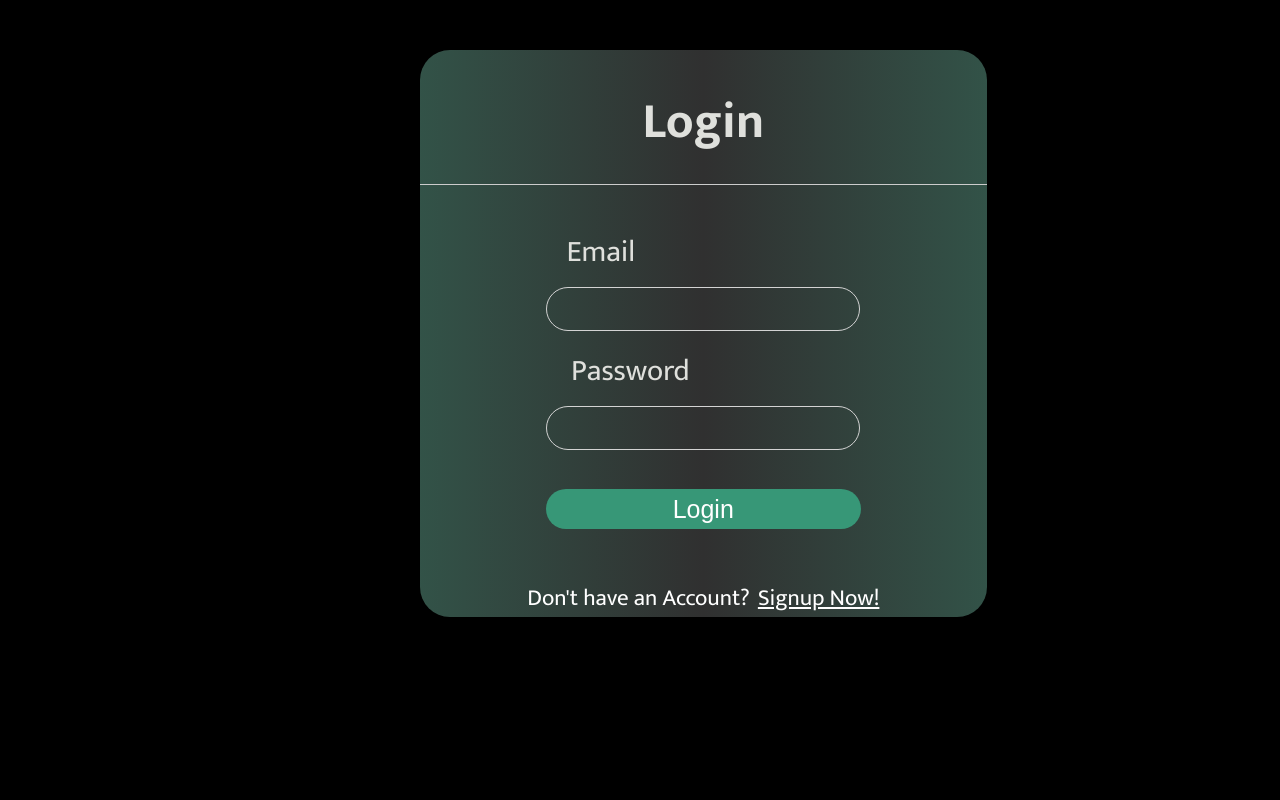
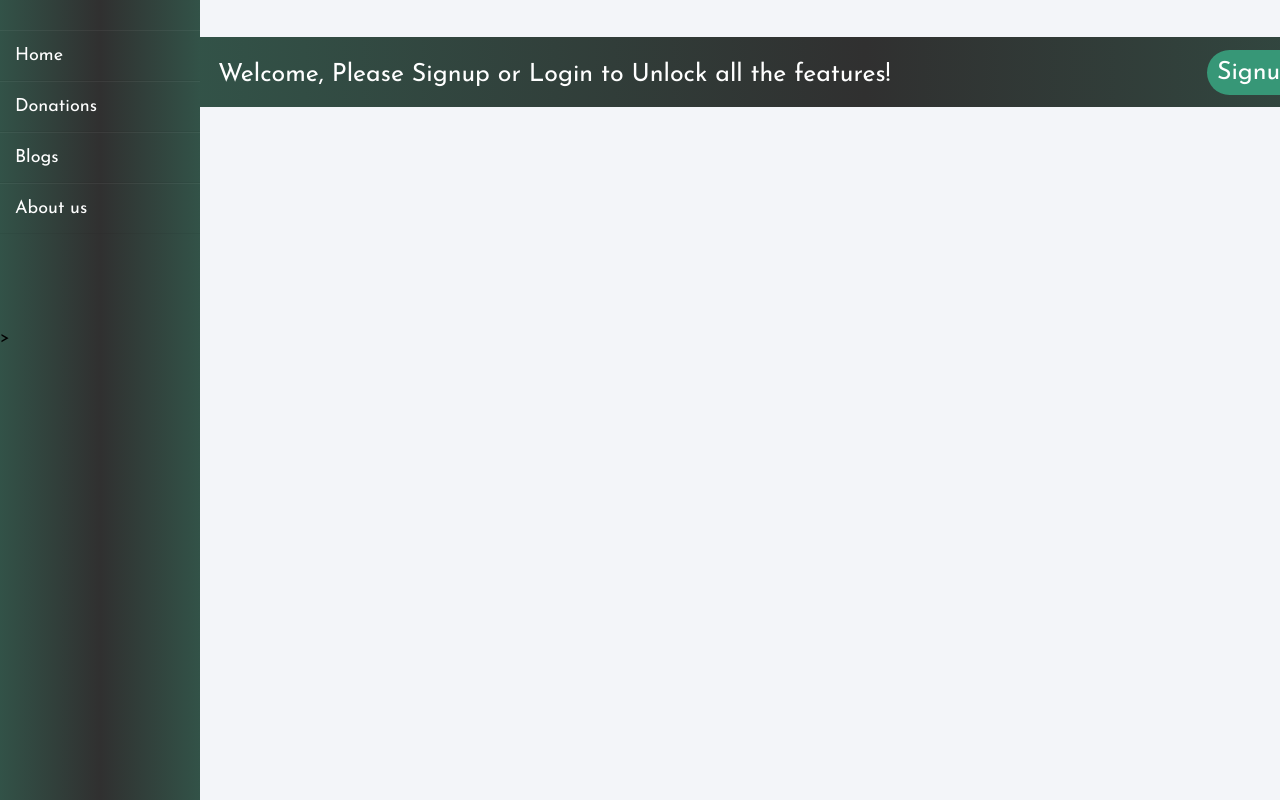
Before and after one commit to TheAkshansh/flask-login-search-system, a Flask app: page / in a window 1280 px wide. Run offline with Flask 3, Linux system fonts and the light colour scheme.

Commit message:
frontend updated

```diff
--- a/backend/users.py
+++ b/backend/users.py
@@ -8,7 +8,7 @@ mycol = mydb["users"]
 
 @app.route('/')
 def home():
-    return render_template('Login.html')
+    return render_template('Welcome.html')
 
 @app.route('/login')
 def login():
@@ -41,7 +41,7 @@ def logout():
     session.pop('email', None)
     session.pop('name', None)
     userAddedStatus="User " + name + " has been logged out.. "
-    return render_template('Login.html', userAddedStatus=userAddedStatus)
+    return render_template('Welcome.html', userAddedStatus=userAddedStatus)
 
 
 @app.route('/userSignup', methods=['GET', 'POST'])
@@ -62,7 +62,7 @@ def userSignup():
     else:
         y = mycol.insert_one(userJsonString)
         print(y.inserted_id)
-        userAddedStatus="User " + email + " added successfully.. You can login now.. "
+        userAddedStatus="User " + email + " added successfully.."
         return render_template("Login.html", userAddedStatus=userAddedStatus)
 
 
@@ -83,6 +83,10 @@ def userLogin():
             return render_template("Welcome.html", userAddedStatus=userAddedStatus)
         else:
             userAddedStatus="User " + email + " Login Validation Failed.. "
+            return render_template("Login.html", userAddedStatus=userAddedStatus)
+
+    if userLogin.retrieved==0:
+            userAddedStatus=email+" not found.. "
             return render_template("Login.html", userAddedStatus=userAddedStatus)
 
 @app.route('/userEdit', methods=['POST'])
@@ -116,10 +120,10 @@ def userEdit():
 
 @app.route('/userView', methods=['POST'])
 def userView():
-    email = request.form.get("email")
+    name = request.form.get("name")
     #if session.get(email) == True:
     if 'email' in session:
-        loginJsonString = {"email": email}
+        loginJsonString = {"name": {"$regex": name, "$options":"i"}}
         print("loginJsonString:", loginJsonString)
         userData = mycol.find(loginJsonString , {"name":1, "email":1})
         print("userData-1:", userData)
@@ -129,16 +133,19 @@ def userView():
         #    for rec in userData:
         #        userAddedStatus="Name: " + rec["name"] + "  ,  Email: " + rec["email"]
         #        return render_template("Search.html", userAddedStatus=userAddedStatus)
+
+        usersList = []
         for rec in userData:
                 print("1111")
-                userAddedStatus="Name: " + rec["name"] + "  ,  Email: " + rec["email"]
-                return render_template("Search.html", userAddedStatus=userAddedStatus)
+                usersList.append("Name: " + rec["name"] + " ,   Email: " + rec["email"])
 
-        if userData.retrieved==0:
-            userAddedStatus=email+" not found.. "
+        if userData.retrieved > 0:
+            return render_template("Search.html", usersList=usersList)
+        else:
+            userAddedStatus=name+" not found.. "
             return render_template("Search.html", userAddedStatus=userAddedStatus)
     else:
-        userAddedStatus="User " + email + " has been logged out.. "
+        userAddedStatus="User " + name + " has been logged out.. "
         return render_template('Login.html', userAddedStatus=userAddedStatus)
 
 
--- a/static/welcome.css
+++ b/static/welcome.css
@@ -0,0 +1,195 @@
+@import url('https://fonts.googleapis.com/css?family=Josefin+Sans&display=swap');
+
+*{
+  margin: 0;
+  padding: 0;
+  box-sizing: border-box;
+  list-style: none;
+  text-decoration: none;
+  font-family: 'Josefin Sans', sans-serif;
+}
+
+body{
+   background-color: #f3f5f9;
+}
+
+.wrapper{
+  display: flex;
+  position: relative;
+}
+
+.wrapper .sidebar{
+  width: 200px;
+  height: 100%;
+  background: linear-gradient(90deg, rgba(55,151,119,1) -100%, rgba(48,48,48,1) 50%, rgba(55,151,119,1) 200%);
+  padding: 30px 0px;
+  position: fixed;
+}
+
+.wrapper .sidebar ul li{
+  padding: 15px;
+  border-bottom: 1px solid white;
+  border-bottom: 1px solid rgba(0,0,0,0.05);
+  border-top: 1px solid rgba(255,255,255,0.05);
+}
+
+.wrapper .sidebar ul li a{
+  color: white;
+  display: block;
+  font-size: 18px;
+}
+
+.wrapper .sidebar ul li a .fas{
+  width: 25px;
+}
+
+.wrapper .sidebar ul li:hover{
+  background-color: white;
+}
+
+.wrapper .sidebar ul li:hover a{
+  color: black;
+}
+
+.wrapper .sidebar .social_media{
+  position: absolute;
+  bottom: 0;
+  left: 50%;
+  transform: translateX(-50%);
+  display: flex;
+}
+
+.wrapper .sidebar .social_media a{
+  display: block;
+  width: 40px;
+  background: #594f8d;
+  height: 40px;
+  line-height: 45px;
+  text-align: center;
+  margin: 0 5px;
+  color: #bdb8d7;
+  border-top-left-radius: 5px;
+  border-top-right-radius: 5px;
+}
+
+.wrapper .main_content{
+  width: 100%;
+  margin-left: 200px;
+}
+
+.wrapper .main_content .header{
+  padding: 20px;
+  background: #fff;
+  color: #717171;
+  border-bottom: 1px solid #e0e4e8;
+}
+
+.wrapper .main_content .info{
+  margin: 20px;
+  color: #717171;
+  line-height: 25px;
+}
+
+.wrapper .main_content .info div{
+  margin-bottom: 20px;
+}
+
+.btn{
+    margin-bottom: 0px;
+    margin-top: 500px;
+    margin-left: -290px;
+    width: 350px;
+    height: 100px;
+    color: white;
+    font-size: 25px;
+    background-color: #379777;
+    border-radius: 35px;
+    border: none;
+    cursor: pointer;
+    display: inline;
+    padding: 10px;
+}
+
+.btn2{
+    margin-bottom: 0px;
+    margin-top: 500px;
+    margin-left: -500px;
+    width: 350px;
+    height: 100px;
+    color: white;
+    font-size: 25px;
+    background-color: #379777;
+    border-radius: 35px;
+    border: none;
+    cursor: pointer;
+    display: inline;
+    padding: 10px;
+}
+
+.btn3{
+    margin-bottom: 0px;
+    margin-top: 10px;
+    margin-left: -680px;
+    width: 100px;
+    height: 40px;
+    color: white;
+    font-size: 25px;
+    background-color: #379777;
+    border-radius: 30px;
+    border: none;
+    cursor: pointer;
+    display: flex;
+    padding: 10px;
+}
+
+.wrapper2{
+    background: linear-gradient(90deg, rgba(55,151,119,1) -100%, rgba(48,48,48,1) 50%, rgba(55,151,119,1) 200%);
+    font-family: 'Josefin Sans', sans-serif;
+    padding-right: 30px;
+    padding-left: 1300px;
+    margin-top: -325px;
+    margin-left: 200px;
+    height: 70px;
+    display: flex;
+}
+
+.guestUser{
+    margin-bottom: 0px;
+    margin-top: 15px;
+    margin-left: -1300px;
+    width: 1000px;
+    height: 90px;
+    color: white;
+    font-size: 25px;
+    background-color: transparent;
+    border-radius: 35px;
+    border: none;
+    display: inline;
+    padding: 10px;
+}
+
+.loggedUser{
+    margin-bottom: 0px;
+    margin-top: 15px;
+    margin-left: -1750px;
+    width: 2000px;
+    height: 90px;
+    color: white;
+    font-size: 25px;
+    background-color: transparent;
+    border-radius: 35px;
+    border: none;
+    display: flex;
+    padding: 10px
+}
+
+.wrapper3{
+    background: linear-gradient(90deg, rgba(55,151,119,1) -100%, rgba(48,48,48,1) 50%, rgba(55,151,119,1) 200%);
+    font-family: 'Josefin Sans', sans-serif;
+    padding-right: 30px;
+    padding-left: 1780px;
+    margin-top: -525px;
+    margin-left: 200px;
+    height: 70px;
+    display: flex;
+}
--- a/templates/Welcome.html
+++ b/templates/Welcome.html
@@ -3,26 +3,36 @@
 <head>
     <meta charset="UTF-8">
     <meta name="viewport" content="width=device-width, initial-scale=1.0">
-    <title>Home Page</title>
+    <title>Welcome</title>
     <link rel="stylesheet" href="/static/welcome.css">
     <link rel="preconnect" href="https://fonts.googleapis.com">
     <link rel="preconnect" href="https://fonts.gstatic.com" crossorigin>
     <link href="https://fonts.googleapis.com/css2?family=Mukta:wght@200;300;400;500;600;700;800&display=swap" rel="stylesheet">
 </head>
 <body>
-    <h1>Welcome {{ session.get("name") }} to Home Page of this Website!</h1>
+    <div class="wrapper">
+        <div class="sidebar">
+            <ul>
+                <li><a href="/welcome"><i class="fas fa-home"></i>Home</a></li>
+                <li><a href="#"><i class="fas fa-donations"></i>Donations</a></li>
+                {% if 'email' in session %}<li><a href="/model"><i class="fas fa-predictor"></i>Animal Predictor</a></li>  {% endif %}
+                <li><a href="#"><i class="fas fa-blog"></i>Blogs</a></li>
+                <li><a href="#"><i class="fas fa-aboutus"></i>About us</a></li>
+                {% if 'email' in session %}<li><a href="/userAccount"><i class="fas fa-aboutus"></i>Update Account</a></li>  {% endif %}
+                {% if 'email' in session %}<li><a href="/search"><i class="fas fa-aboutus"></i>Search a User</a></li>  {% endif %}
+                {% if 'email' in session %}<li><a href="/delete"><i class="fas fa-aboutus"></i>Delete Account</a></li>  {% endif %}
+                <br><br><br><br><br><br>><br><br>
 
-    <a href="/logout">Logout</a>
-    <BR><BR><BR><BR>
-    <a href="/userAccount">Update your Account Info.</a>
-    <BR><BR>
-    <a href="/search">Search Account Info.</a>
-    <BR>
-    <BR>
-    <a href="/model">Animal Predictor</a>
-    <BR>
-    <BR>
-        <a href="/delete">Delete User</a>
-
+                {% if 'email' in session %}
+                <nav class="wrapper3">
+                    <p class="loggedUser">Welcome {{ session.get("name") }}</p> <button><a class="btn3" href="/logout">Logout</a></button>
+                </nav>
+                {% else %}
+                <nav class="wrapper2">
+                    <button><a class="btn" href="/login">Login</a></button> <button><a class="btn2" href="/register">Signup</a></button>
+                    <p class="guestUser">Welcome, Please Signup or Login to Unlock all the features!</p>
+                </nav>
+                {% endif %}
+            </ul>
 </body>
 </html>
```
Also changed, not shown: templates/Search.html (+7 -3 lines).
